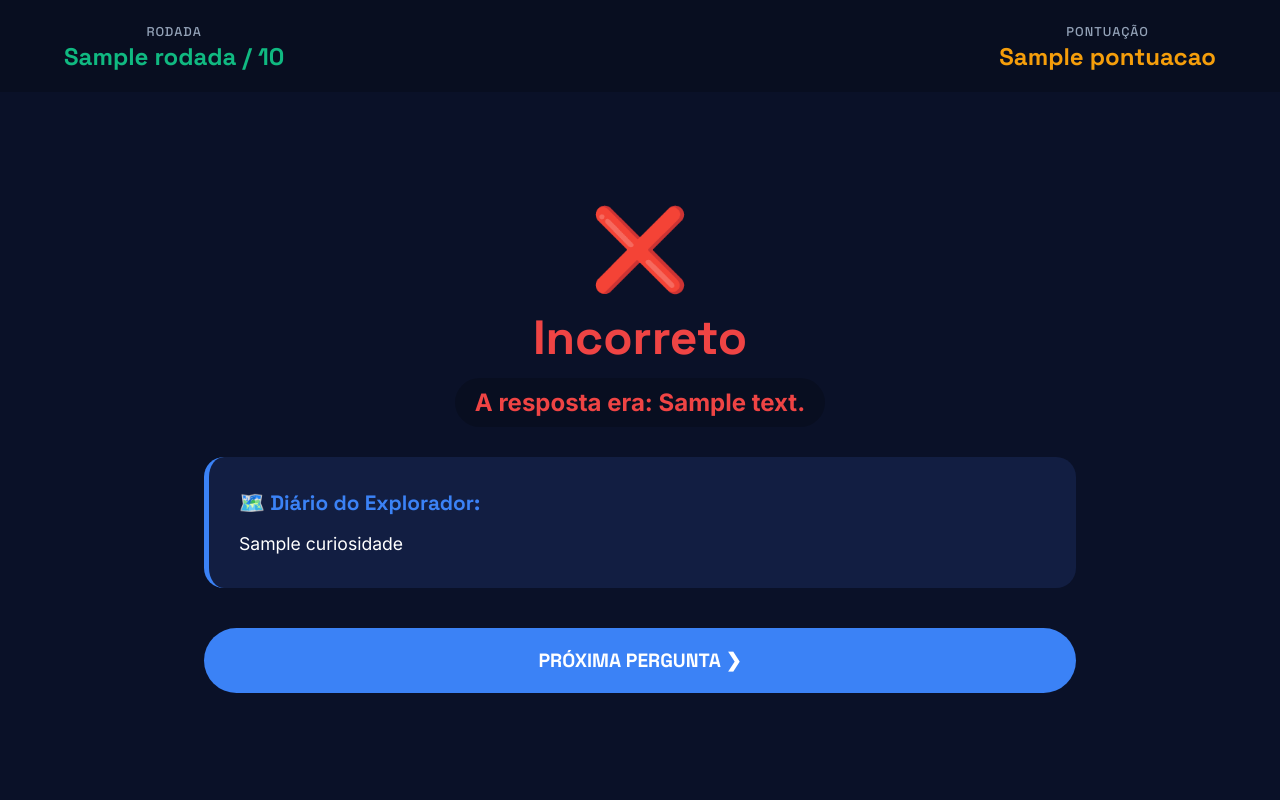
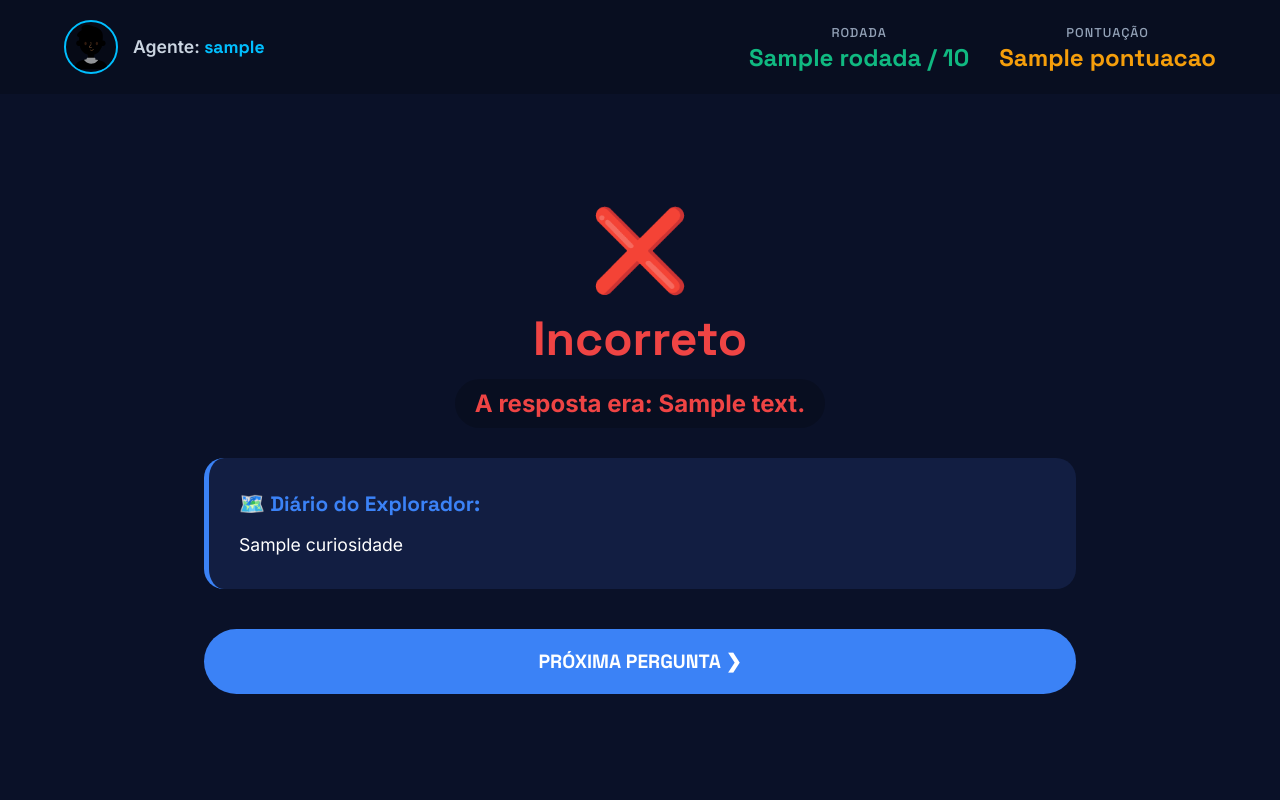
Before and after one commit to cidcleytonn/Mundus, a Flask app: template templates/quiz_solo.html in a window 1280 px wide. Run offline with Flask 3, Linux system fonts and the light colour scheme; the visitor is signed in with stand-in values (Sample User, id 1); the template is opened without the code that fills it: most values are stand-ins (such as "Sample title", 1, 10 or a date in 2020); some libraries are stand-ins or nearby versions.

Commit message:
Refactor quiz_solo.html with dynamic avatar support

```diff
--- a/templates/quiz_solo.html
+++ b/templates/quiz_solo.html
@@ -6,6 +6,14 @@
     <title>Mundus - GeoQuiz Solo</title>
     <style>
         @import url('https://fonts.googleapis.com/css2?family=Space+Grotesk:wght@500;700;800&family=Inter:wght@400;600;700&display=swap');
+
+        :root {
+            /* Variáveis dinâmicas do Avatar (Fallback) */
+            --cor-pele: #F9B17B;
+            --cor-cabelo: #4a2e1b;
+            --cor-roupa: #2d3748;
+            --cor-extra: #00BFFF;
+        }
 
         body {
             font-family: 'Inter', sans-serif;
@@ -24,6 +32,41 @@
             padding: 20px 5%;
             background: rgba(0,0,0,0.2);
             font-family: 'Space Grotesk', sans-serif;
+        }
+
+        .perfil-usuario {
+            display: flex;
+            align-items: center;
+            gap: 15px;
+        }
+
+        #header-avatar {
+            width: 50px;
+            height: 50px;
+            border-radius: 50%;
+            border: 2px solid #00BFFF;
+            background: rgba(0,0,0,0.3);
+            overflow: hidden;
+            display: flex;
+            justify-content: center;
+            align-items: center;
+        }
+
+        .user-badge {
+            font-size: 1.1rem;
+            color: #cbd5e1;
+            font-family: 'Inter', sans-serif;
+            font-weight: 600;
+        }
+
+        .user-badge strong {
+            color: #00BFFF;
+            font-family: 'Space Grotesk', sans-serif;
+        }
+
+        .stats-wrapper {
+            display: flex;
+            gap: 30px;
         }
 
         .status-box { text-align: center; }
@@ -98,6 +141,9 @@
         .btn-avancar:hover { background: #2563eb; transform: translateY(-5px); box-shadow: 0 10px 20px rgba(59, 130, 246, 0.4);}
 
         @media (max-width: 768px) {
+            header { flex-direction: column; gap: 15px; }
+            .stats-wrapper { width: 100%; justify-content: space-around; }
+            .user-badge { display: none; }
             .opcoes-grid { grid-template-columns: 1fr; }
             .pergunta-box { font-size: 1.3rem; padding: 30px 20px; }
         }
@@ -106,6 +152,14 @@
 <body>
 
     <header>
+        <div class="perfil-usuario">
+            <div id="header-avatar"></div>
+            {% if session.get('usuario_logado') %}
+                <span class="user-badge">Agente: <strong>{{ session.get('usuario_logado') }}</strong></span>
+            {% endif %}
+        </div>
+
+        <div class="stats-wrapper">
             <div class="status-box">
                 <span>Rodada</span>
                 <h2>{{ rodada }} / {{ total }}</h2>
@@ -113,6 +167,7 @@
             <div class="status-box">
                 <span>Pontuação</span>
                 <h2 class="score">{{ pontuacao }}</h2>
+            </div>
         </div>
     </header>
 
@@ -196,5 +251,32 @@
         {% endif %}
     </main>
 
+    {% if session.get('usuario_logado') %}
+    <script>
+        const root = document.documentElement;
+        root.style.setProperty('--cor-pele', '{{ session.get("cor_pele", "#F9B17B") }}');
+        root.style.setProperty('--cor-cabelo', '{{ session.get("cor_cabelo", "#4a2e1b") }}');
+        root.style.setProperty('--cor-roupa', '{{ session.get("cor_roupa", "#2d3748") }}');
+        root.style.setProperty('--cor-extra', '{{ session.get("cor_extra", "#00BFFF") }}');
+
+        async function carregarAvatarHeader() {
+            try {
+                const avatarUrl = "{{ url_for('static', filename='avatars/' + session.get('avatar_url', 'agente01.svg')) }}";
+                const res = await fetch(avatarUrl);
+                const svgText = await res.text();
+                const container = document.getElementById('header-avatar');
+                if (container) {
+                    container.innerHTML = svgText;
+                    const svgElement = container.querySelector('svg');
+                    if(svgElement) {
+                        svgElement.style.width = '100%';
+                        svgElement.style.height = '100%';
+                    }
+                }
+            } catch (e) { console.error(e); }
+        }
+        carregarAvatarHeader();
+    </script>
+    {% endif %}
 </body>
 </html>
```
Lines whose indentation alone changed are shown as unchanged.
